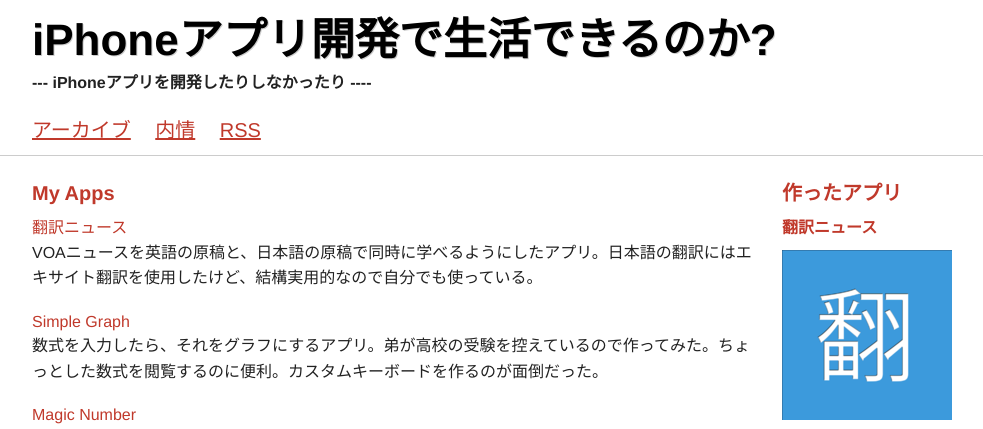
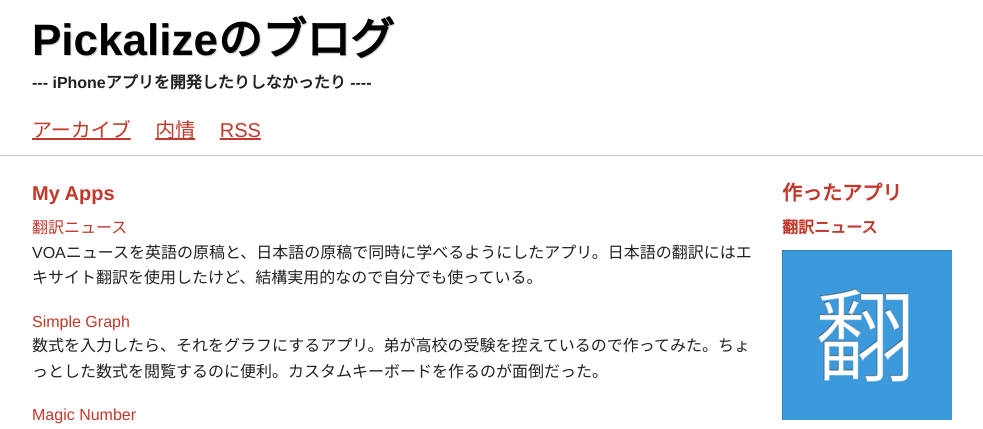
Before and after one commit to haradashinya/static_blog, a Flask app: page /apps in a window 1280 px wide. Shown: the top 429 px of the page, without its empty margins (123-1106 px from the left). Run offline with Flask 2, Linux system fonts and the light colour scheme; some libraries are stand-ins or nearby versions.

Commit message:
fix for seo

```diff
--- a/templates/base.html
+++ b/templates/base.html
@@ -2,11 +2,11 @@
 <html lang="ja">
 <head>
 <meta charset="utf-8">
-<title>iPhneアプリ開発で独り立ちを目指すブログ</title>
+<title>Pickalizeのブログ</title>
 <meta name="viewport" content="width=device-width, initial-scale=1.0,user-scallable=no">
 <script>document.write('<script src="http://' + (location.host || 'localhost').split(':')[0] + ':35729/livereload.js?snipver=1"></' + 'script>')</script>
 <meta name="description" content="iPhoneアプリの開発者ブログ Pythonも好き.">
-<meta name="keywords" content="Iphone,ios,iphone,web programming programmer android ブログ アプリ Python Web html5">
+<meta name="keywords" content="python,ios,翻訳ニュース,wikipath">
 
 <meta name="author" content="">
 <link rel="stylesheet" href="/static/css/prism.css"/>
@@ -28,7 +28,7 @@
 <div class="row">
   <div class="large-12 small-12 columns">
     <hgroup>
-    <h1><a href="/">iPhoneアプリ開発で生活できるのか?</a></h1>
+    <h1><a href="/">Pickalizeのブログ</a></h1>
     <h2>--- iPhoneアプリを開発したりしなかったり ----</h2>
     </hgroup>
   </div>
```
